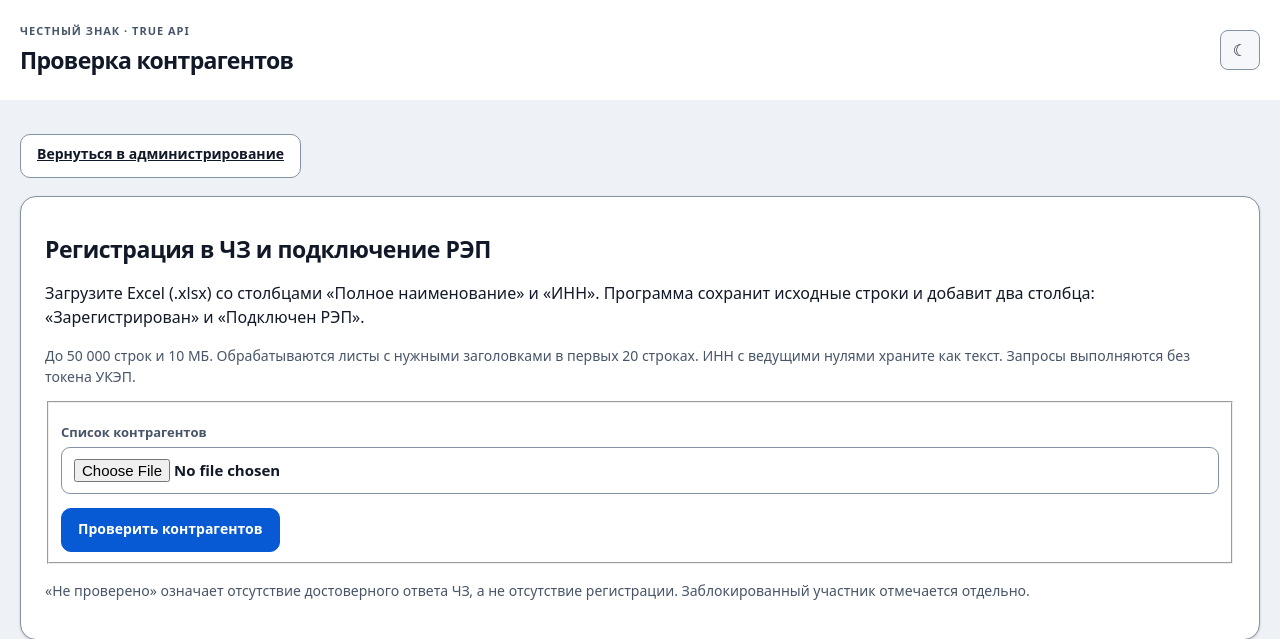
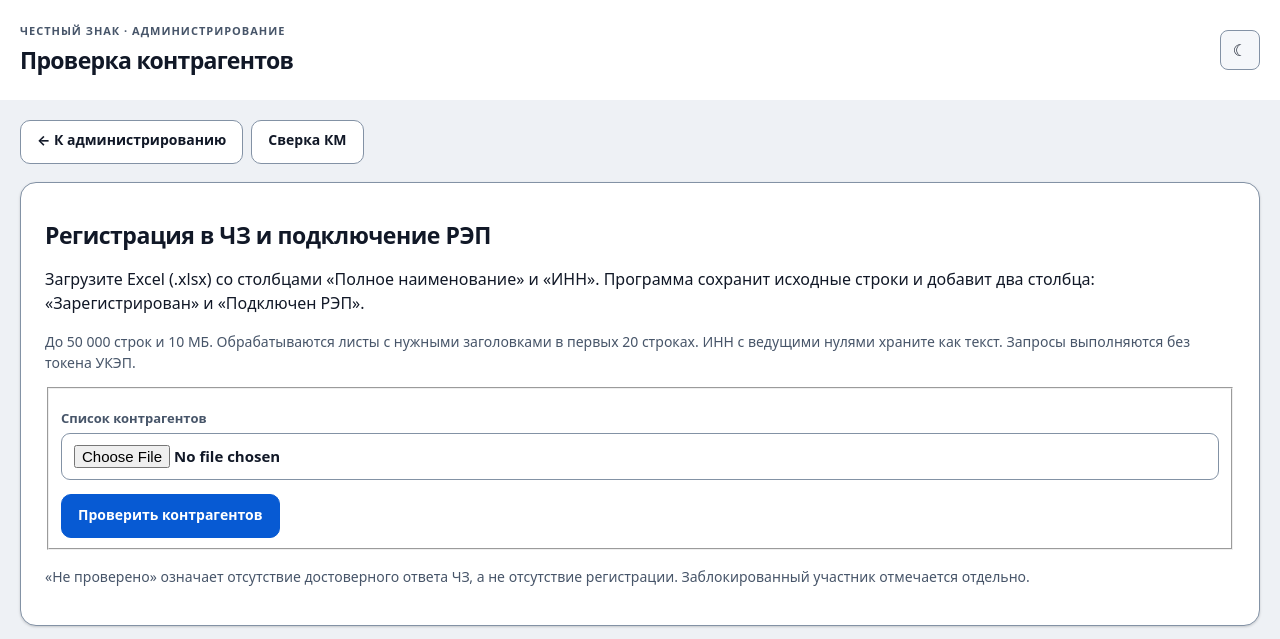
Before and after one commit to AlexSapronov/gis-trueapi, a FastAPI app: template templates/participants.html in a window 1280 px wide. Shown: the top 639 px of the page. Run offline with FastAPI, Linux system fonts and the light colour scheme; the template is opened without the code that fills it, so the values that code supplies are empty.

Commit message:
Align participants tool with admin navigation

```diff
--- a/templates/participants.html
+++ b/templates/participants.html
@@ -10,11 +10,11 @@
 </head>
 <body class="warehouse-page">
 <header class="wh-header">
-<div><span class="wh-eyebrow">Честный ЗНАК · True API</span><h1>Проверка контрагентов</h1></div>
+<div><span class="wh-eyebrow">Честный ЗНАК · Администрирование</span><h1>Проверка контрагентов</h1></div>
 <div class="wh-header-actions"><button id="theme-btn" class="icon-btn" type="button" aria-label="Тема">☾</button></div>
 </header>
 <main class="wh-main">
-<nav class="wh-toolbar"><a class="btn" href="/admin">Вернуться в администрирование</a></nav>
+<nav class="admin-subnav" aria-label="Навигация администратора"><a class="btn" href="/admin">← К администрированию</a><a class="btn" href="/">Сверка КМ</a></nav>
 <section class="wh-card">
 <h2>Регистрация в ЧЗ и подключение РЭП</h2>
 {% if mock %}<p class="wh-bad">Тестовый режим: реальные данные ЧЗ не запрашиваются.</p>{% endif %}
```
